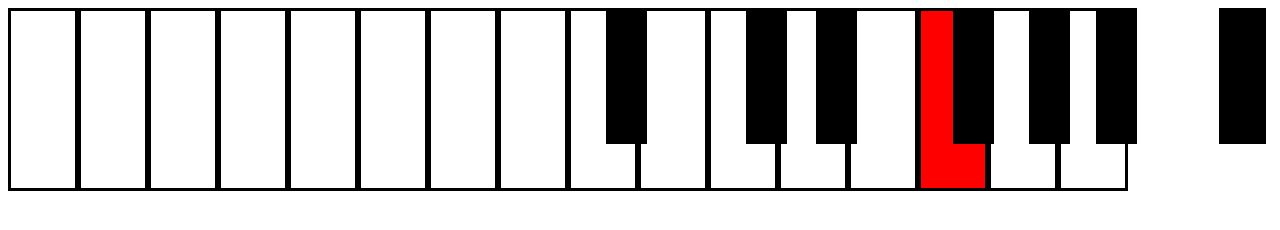
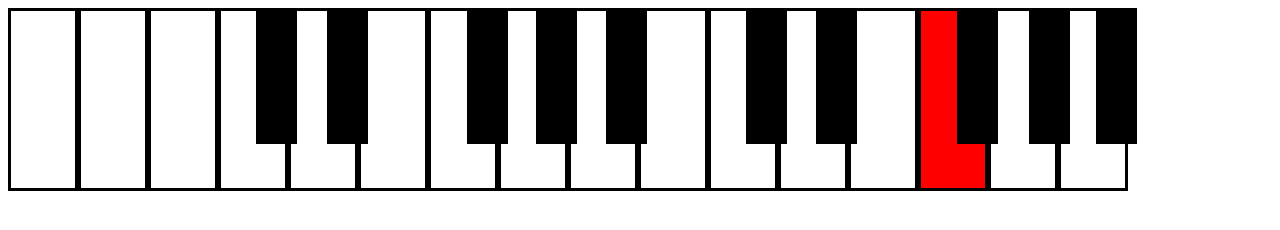
Before and after one commit to JerryAnt/keytarhero, a plain HTML site: page index.html in a window 1280 px wide. Drawn offline with Linux system fonts and the light colour scheme.

Commit message:
Keys in css display

```diff
--- a/styles.css
+++ b/styles.css
@@ -11,61 +11,61 @@
 .uno{
 position: absolute;
 top:8px;
-right:143px;
+right:983px;
 }
 
 .deux{
 position: absolute;
 top:8px;
-right:210px;
+right:912px;
 }
 
 .trois{
 position: absolute;
 top:8px;
-right:286px;
+right:772px;
 }
 
 .quatre{
 position: absolute;
 top:8px;
-right:423px;
+right:703px;
 }
 
 .cinq{
 position: absolute;
 top:8px;
-right:493px;
+right:633px;
 }
 
 .six{
 position: absolute;
 top:8px;
-right:633px;
+right:493px;
 }
 
 .sept{
 position: absolute;
 top:8px;
-right:14px;
+right:423px;
 }
 
 .huit{
 position: absolute;
 top:8px;
-right:16px;
+right:282px;
 }
 
 .neuf{
 position: absolute;
 top:8px;
-right:18px;
+right:210px;
 }
 
 .zero{
 position: absolute;
 top:8px;
-right:20px;
+right:143px;
 }
 
   .red {
```
